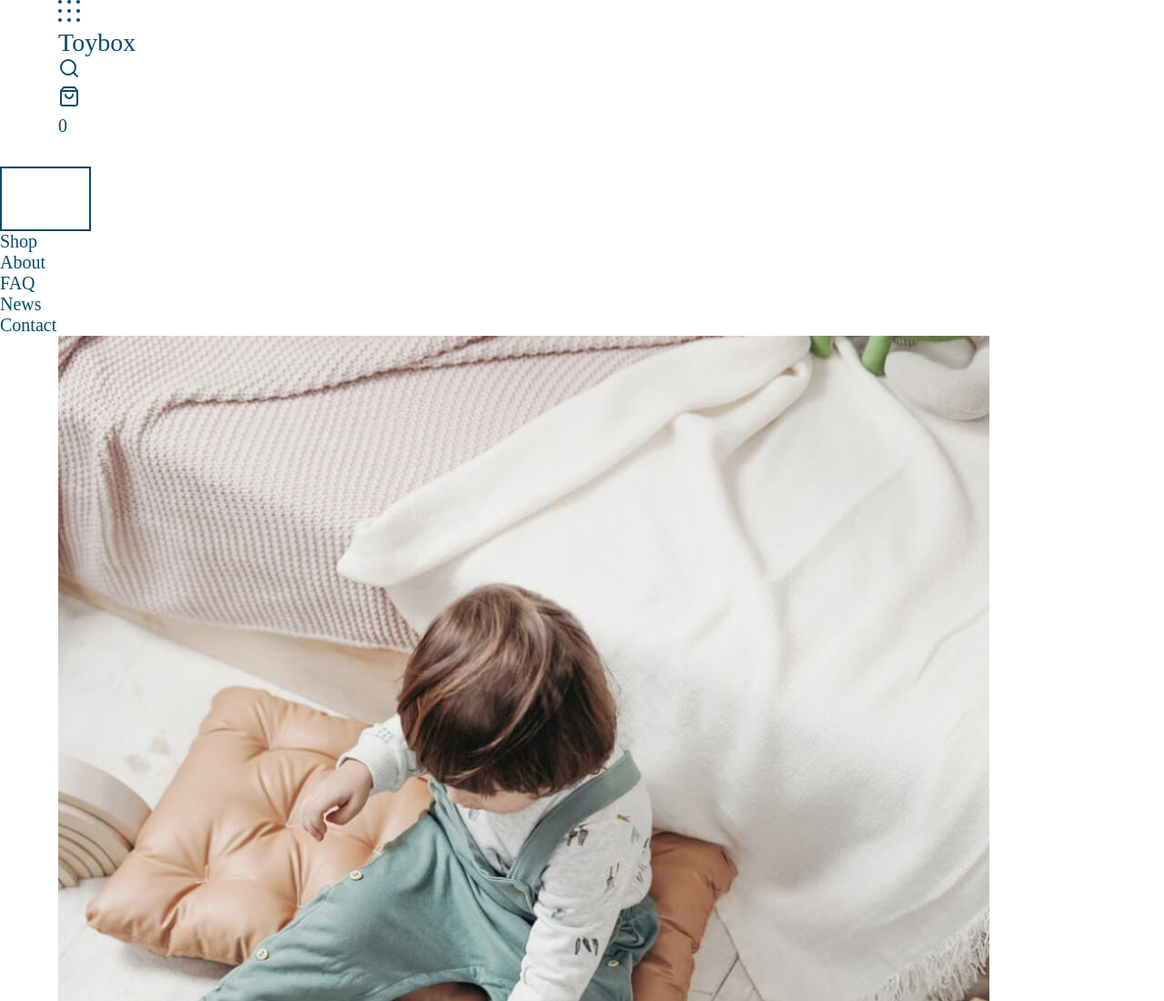
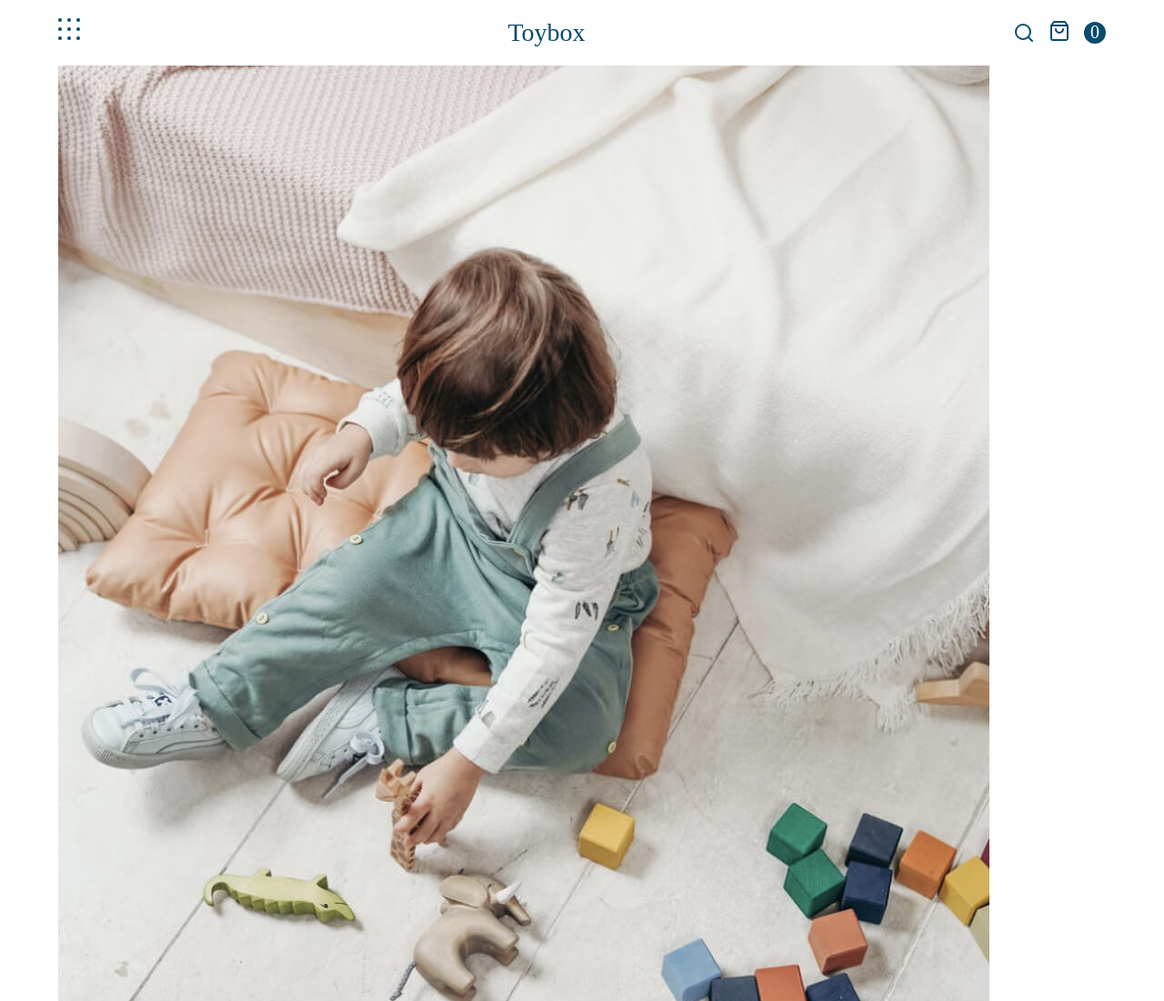
Before and after one commit to daman-m/ecommerce-store, a plain HTML site: page index.html in a window 1280 px wide. Shown: the top 1100 px of the page at 91% size. Drawn offline with Linux system fonts and the light colour scheme; a web font is replaced by a local one.

Commit message:
added nav styles :ninja: :sunglasses:

```diff
--- /dev/null
+++ b/styles/sass/partials/_nav.scss
@@ -0,0 +1,41 @@
+@use './variables';
+
+.navBar {
+    position: fixed;
+    width: 100%;
+    top:0;
+    z-index: 10;
+    border-bottom: 1ox solid rgba(variables.$primary, 8.0);
+    background-color: variables.$solidWhite;
+
+    .wrapper {
+        display: flex;
+        justify-content: space-between;
+        padding: 20px 0;
+    }
+
+    .cartFlex {
+        display: flex;
+        align-items: center;
+
+        p {
+            margin-bottom: 0;
+            width:24px;
+            height: 24px;
+            background-color: variables.$primary;
+            color: variables.$solidWhite;
+            text-align: center;
+            border-radius: 50%;
+            line-height: 1.1;
+        }
+
+        .menuIcon,
+        .bag {
+            margin-right: 15px;
+        }
+    }
+
+    .slideoutNav {
+        display: none;
+    }
+}
--- a/styles/sass/styles.scss
+++ b/styles/sass/styles.scss
@@ -2,6 +2,7 @@
 @use "./partials/variables";
 @use "./partials/typography";
 @use "./partials/global";
+@use "./partials/nav";
 
 
 // COLOURS:
```
Also changed, not shown: styles/styles.css.
